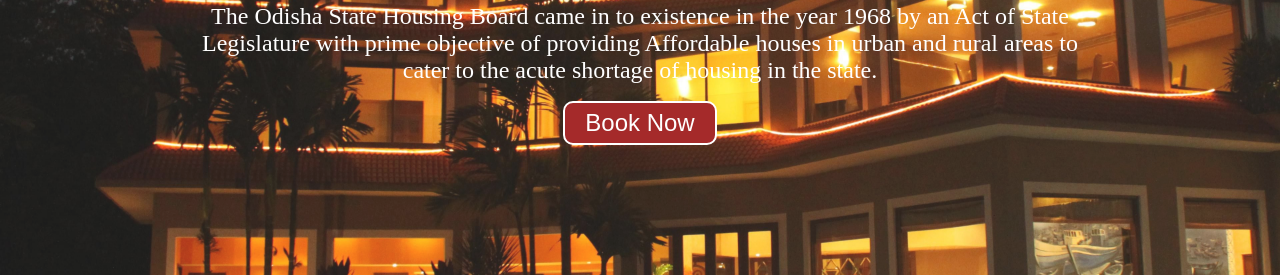
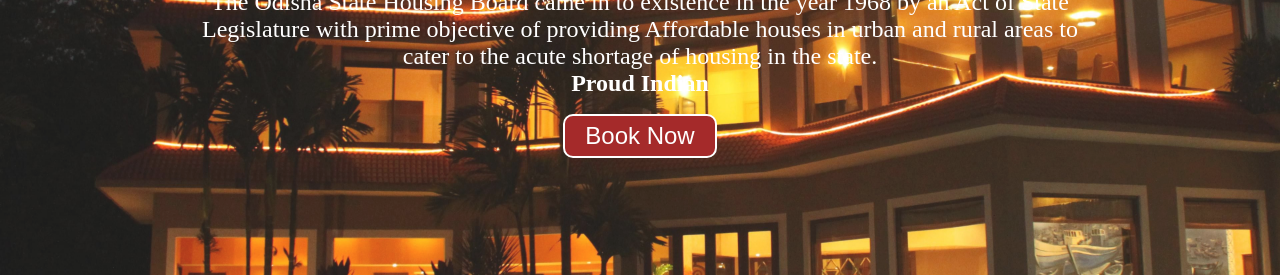
Before and after one commit to siddhant2002/Housing, a plain HTML site: page index.html in a window 1280 px wide. Shown: the part 367-642 px from the top of the page. Drawn offline with Linux system fonts and the light colour scheme.

Commit message:
Codes added

```diff
--- a/index.html
+++ b/index.html
@@ -26,6 +26,7 @@
         <h1 class="h-primary">Welcome to Odisha State Housing Board</h1>
         <p>The Odisha State Housing Board came in to existence in the year 1968 by an Act of State Legislature with prime objective of providing Affordable houses in urban and rural areas to cater to the acute shortage of housing in the state.
         </p>
+        <h1>Proud Indian</h1>
         <button class="btn">Book Now</button>
     </section>
     <section id="services-container">
```
